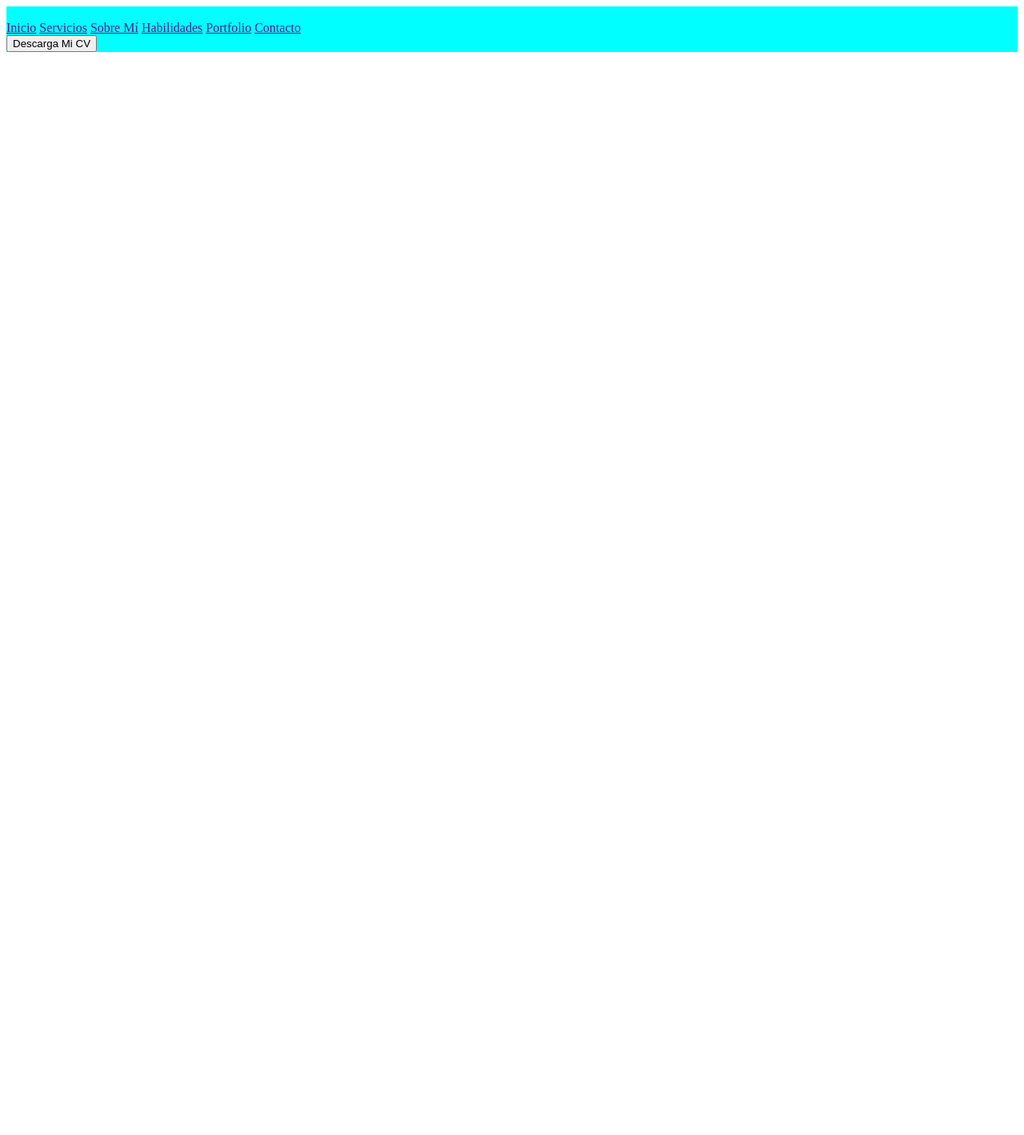
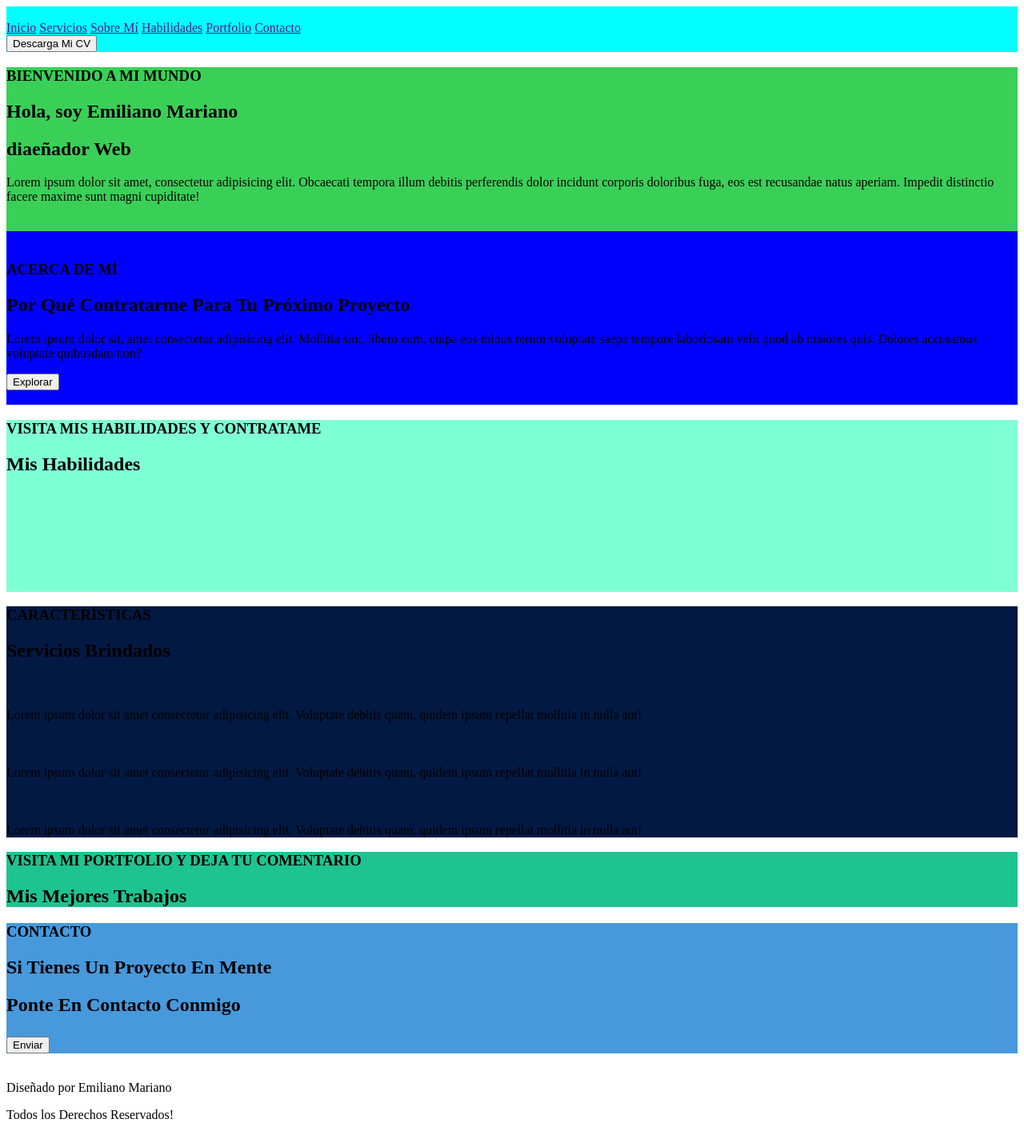
Before and after one commit to emimariano/tpfinalportfolio, a plain HTML site: page index.html in a window 1280 px wide. Shown: the whole page at 80% size. Before the commit the page ends 800 px from the top, so only its background shows below. Drawn offline with Linux system fonts and the light colour scheme.

Commit message:
estructura basica del html general terminada

```diff
--- a/css/estilo.css
+++ b/css/estilo.css
@@ -1,3 +1,21 @@
 header{
     background-color: aqua;
 }
+.hero{
+    background-color: rgb(58, 208, 88);
+}
+.sobremi{
+    background-color: blue;
+}
+.mishabilidades{
+    background-color: aquamarine;
+}
+.misservicios{
+    background-color: rgb(2, 25, 67);
+}
+.miportfolio{
+    background-color: rgb(30, 196, 143);
+}
+.micontacto{
+    background-color: rgb(71, 153, 220);
+}
--- a/index.html
+++ b/index.html
@@ -21,8 +21,105 @@
         <button>Descarga Mi CV</button>
     </header>
     <main>
-
+        <section class="hero">
+            <h3>BIENVENIDO A MI MUNDO</h3>
+            <H1>Hola, soy Emiliano Mariano</H1>
+            <h2>diaeñador Web</h2>
+            <p>Lorem ipsum dolor sit amet, consectetur adipisicing elit. Obcaecati tempora illum debitis perferendis dolor incidunt corporis doloribus fuga, eos est recusandae natus aperiam. Impedit distinctio facere maxime sunt magni cupiditate!</p>
+            <img src="" alt="">
+        </section>
+        <section class="sobremi">
+            <div>
+                <img src="" alt="">
+                <h3>ACERCA DE MÍ</h3>
+                <H1>Por Qué Contratarme Para Tu Próximo Proyecto</H1>
+                <p>Lorem ipsum dolor sit, amet consectetur adipisicing elit. Mollitia sint, libero eum, culpa eos minus rerum voluptate saepe tempore laboriosam velit quod ab maiores quis. Dolores accusamus voluptate quibusdam non?</p>
+                <button>Explorar</button>
+            </div>
+            <div>
+                <img src="" alt="">
+                <img src="" alt="">
+                <img src="" alt="">
+                <img src="" alt="">
+            </div>
+        </section>
+        <section class="mishabilidades">
+            <h3>VISITA MIS HABILIDADES Y CONTRATAME</h3>
+            <H1>Mis Habilidades</H1>
+            <div>
+                <img src="" alt="">
+            </div>
+            <div>
+                <img src="" alt="">
+            </div>
+            <div>
+                <img src="" alt="">
+            </div>
+            <div>
+                <img src="" alt="">
+            </div>
+            <div>
+                <img src="" alt="">
+            </div>
+            <div>
+                <img src="" alt="">
+            </div>
+            <div>
+                <img src="" alt="">
+            </div>
+        </section>
+        <section class="misservicios">
+            <h3>CARACTERÍSTICAS</h3>
+            <h1>Servicios Brindados</h1>
+            <div>
+                <img src="" alt="">
+                <h2></h2>
+                <p>Lorem ipsum dolor sit amet consectetur adipisicing elit. Voluptate debitis quam, quidem ipsum repellat mollitia in nulla aut!</p>
+            </div>
+            <div>
+                <img src="" alt="">
+                <h2></h2>
+                <p>Lorem ipsum dolor sit amet consectetur adipisicing elit. Voluptate debitis quam, quidem ipsum repellat mollitia in nulla aut!</p>
+            </div>
+            <div>
+                <img src="" alt="">
+                <h2></h2>
+                <p>Lorem ipsum dolor sit amet consectetur adipisicing elit. Voluptate debitis quam, quidem ipsum repellat mollitia in nulla aut!</p>
+            </div>
+        </section>
+        <section class="miportfolio">
+            <h3>VISITA MI PORTFOLIO Y DEJA TU COMENTARIO</h3>
+            <H1>Mis Mejores Trabajos</H1>
+            <div></div>
+            <div></div>
+            <div></div>
+            <div></div>
+            <div></div>
+            <div></div>
+        </section>
+        <section class="micontacto">
+            <h3>CONTACTO</h3>
+            <h1>Si Tienes Un Proyecto En Mente</h1>
+            <h1>Ponte En Contacto Conmigo</h1>
+            <table>
+                <th>
+                    <td></td>
+                </th>
+            </table>
+            <button>Enviar</button>
+        </section>
     </main>
-    <footer></footer>
+    <footer>
+        <div>
+            <img src="" alt="">
+            <img src="" alt="">
+            <img src="" alt="">
+            <img src="" alt="">
+        </div>
+        <div>
+            <p>Diseñado por Emiliano Mariano</p>
+            <p>Todos los Derechos Reservados!</p>
+        </div>
+    </footer>
 </body>
 </html>
```
